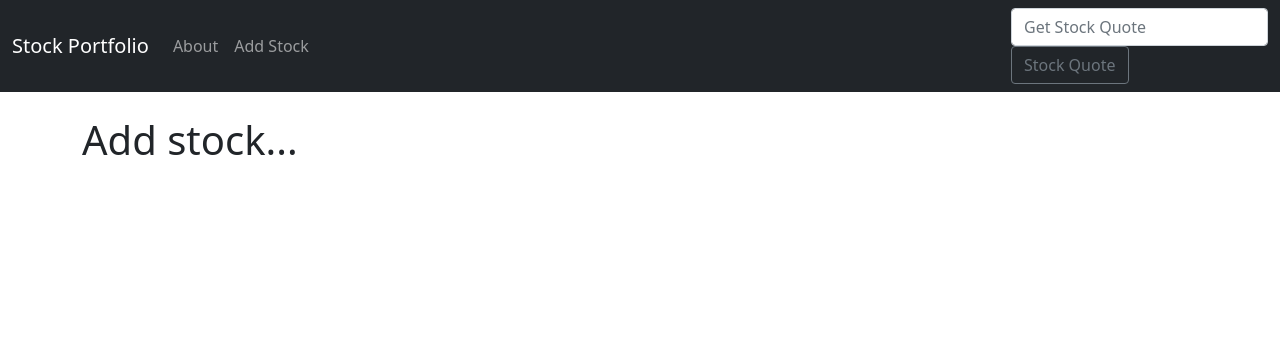
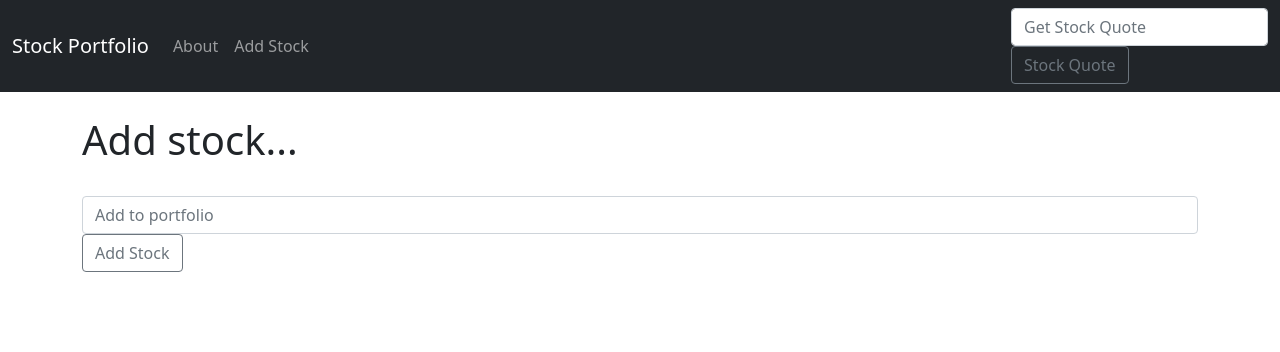
Before and after one commit to haikirei/djangostock, a Django app: page /add_stock.html in a window 1280 px wide. Shown: the top 352 px of the page. Run offline with Django 4.2, Linux system fonts and the light colour scheme; data that the repository does not hold is empty.

Commit message:
using django form system to add stock ticker

```diff
--- a/stocks/quotes/templates/add_stock.html
+++ b/stocks/quotes/templates/add_stock.html
@@ -4,6 +4,14 @@
 <h1>Add stock...</h1>
 <br/>
 
+<form action="{% url 'add_stock' %}" class="form-inline my-2 my-lg-0" method="POST">
+    {% csrf_token %}
+    <input class="form-control mr-sm-2" type="search" placeholder="Add to portfolio" aria-label="Search" name="ticker">
+    <button class="btn btn-outline-secondary my-2 my-sm-0" type="submit">Add Stock</button>
+  </form>
+
+  <br/>
+
 {% for item in ticker %}
     {{ item }}<br/>
     {% endfor %}
--- a/stocks/quotes/views.py
+++ b/stocks/quotes/views.py
@@ -1,5 +1,7 @@
-from django.shortcuts import render
+from django.shortcuts import render, redirect
 from .models import Stock
+from .forms import StockForm
+from django.contrib import messages
 
 def home(request):
     import requests
@@ -21,5 +23,14 @@ def about(request):
     return render(request, 'about.html', {})
 
 def add_stock(request):
-    ticker = Stock.objects.all()
-    return render(request, 'add_stock.html', {'ticker': ticker})
+    if request.method == 'POST':
+        form = StockForm(request.POST or None)
+
+        if form.is_valid():
+            form.save()
+            messages.success(request, ("Stock has been added"))
+            return redirect('add_stock')
+
+    else:
+        ticker = Stock.objects.all()
+        return render(request, 'add_stock.html', {'ticker': ticker})
```
Also changed, not shown: stocks/quotes/forms.py (added, +7 -0 lines), stocks/db.sqlite3.
